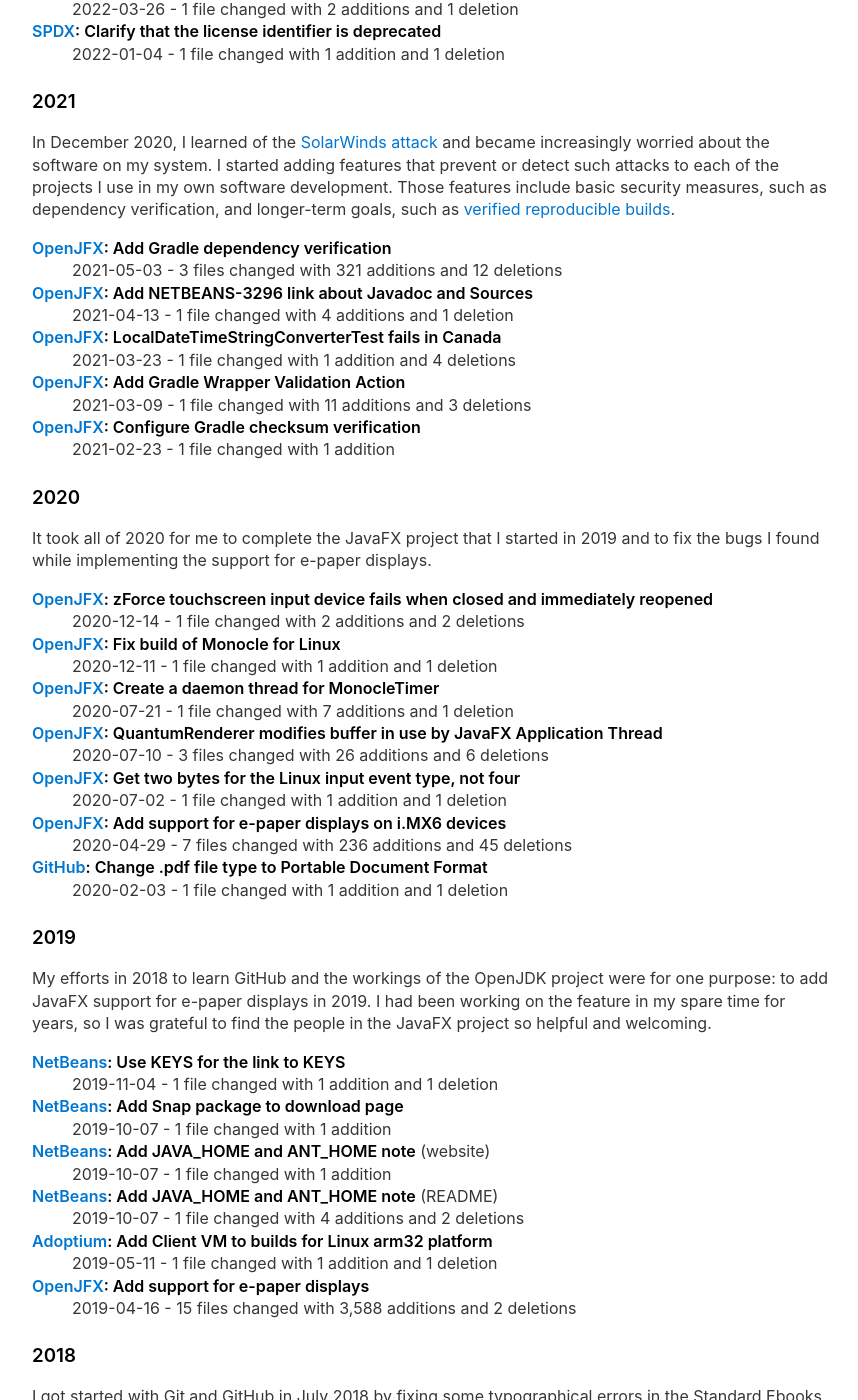
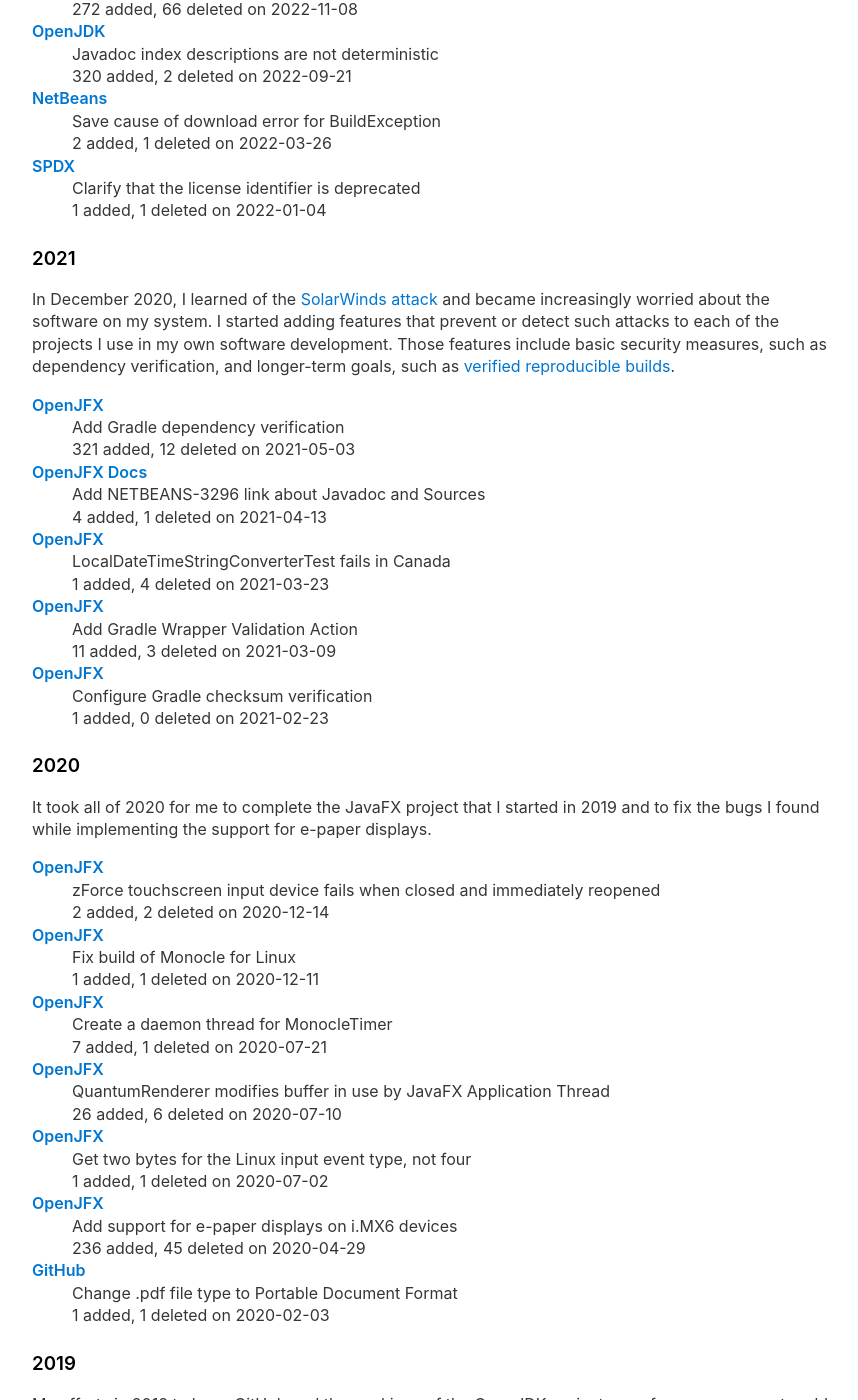
Before and after one commit to jgneff/www-status6, a Jekyll site: the page built from docs/contributions.md, in a window 1280 px wide and 1400 px high, scrolled down 833 px. Shown: the whole window, without its empty margins (208-1066 px from the left). Built offline with Jekyll 4.4.1, drawn with Linux system fonts in a browser that asks for light colours; some of the changed text lies outside the part shown.

Commit message:
Adjust formatting of description lists

```diff
--- a/docs/contributions.md
+++ b/docs/contributions.md
@@ -10,10 +10,12 @@ My contributions to open-source projects other than my own are listed below.
 
 ## In Progress
 
-**[NetBeans](https://github.com/apache/netbeans/pull/4206): Build downloads fail due to response code 503**
+**[NetBeans](https://github.com/apache/netbeans/pull/4206)**
+: Build downloads fail due to response code 503
 : Opened on 2022-06-07
 
-**[OpenJFX](https://github.com/openjdk/jfx/pull/446): Enable reproducible builds with SOURCE_DATE_EPOCH**
+**[OpenJFX](https://github.com/openjdk/jfx/pull/446)**
+: Enable reproducible builds with SOURCE_DATE_EPOCH
 : Opened on 2021-03-30
 
 ## Completed
@@ -24,20 +26,25 @@ I continued the security work I started in 2021 by making related contributions
 These changes allowed me to create strictly-confined Snap packages of my entire toolchain: [OpenJDK](https://github.com/jgneff/openjdk), [OpenJFX](https://github.com/jgneff/openjfx), [Maven](https://github.com/jgneff/strictly-maven), and [NetBeans](https://github.com/jgneff/strictly-netbeans).
 Two years after first reading about SolarWinds, I'm now starting to feel slightly less worried about supply-chain attacks.
 
-**[Tomcat](https://github.com/apache/tomcat/pull/566): Allow reproducible builds of all JDBC JAR files**
-: 2022-11-21 - 1 file changed with 9 additions and 3 deletions
+**[Tomcat](https://github.com/apache/tomcat/pull/566)**
+: Allow reproducible builds of all JDBC JAR files
+: 9 added, 3 deleted on 2022-11-21
 
-**[NetBeans](https://github.com/apache/netbeans/pull/4933): Import local schema to avoid DNS lookup in build**
-: 2022-11-08 - 2 files changed with 272 additions and 66 deletions
+**[NetBeans](https://github.com/apache/netbeans/pull/4933)**
+: Import local schema to avoid DNS lookup in build
+: 272 added, 66 deleted on 2022-11-08
 
-**[OpenJDK](https://github.com/openjdk/jdk/pull/10070): Javadoc index descriptions are not deterministic**
-: 2022-09-21 - 6 files changed with 320 additions and 2 deletions
+**[OpenJDK](https://github.com/openjdk/jdk/pull/10070)**
+: Javadoc index descriptions are not deterministic
+: 320 added, 2 deleted on 2022-09-21
 
-**[NetBeans](https://github.com/apache/netbeans/pull/3873): Save cause of download error for BuildException**
-: 2022-03-26 - 1 file changed with 2 additions and 1 deletion
+**[NetBeans](https://github.com/apache/netbeans/pull/3873)**
+: Save cause of download error for BuildException
+: 2 added, 1 deleted on 2022-03-26
 
-**[SPDX](https://github.com/spdx/LicenseListPublisher/pull/128): Clarify that the license identifier is deprecated**
-: 2022-01-04 - 1 file changed with 1 addition and 1 deletion
+**[SPDX](https://github.com/spdx/LicenseListPublisher/pull/128)**
+: Clarify that the license identifier is deprecated
+: 1 added, 1 deleted on 2022-01-04
 
 ### 2021
 
@@ -45,82 +52,104 @@ In December 2020, I learned of the [SolarWinds attack](https://www.linux.com/new
 I started adding features that prevent or detect such attacks to each of the projects I use in my own software development.
 Those features include basic security measures, such as dependency verification, and longer-term goals, such as [verified reproducible builds](https://reproducible-builds.org/).
 
-**[OpenJFX](https://github.com/openjdk/jfx/pull/437): Add Gradle dependency verification**
-: 2021-05-03 - 3 files changed with 321 additions and 12 deletions
+**[OpenJFX](https://github.com/openjdk/jfx/pull/437)**
+: Add Gradle dependency verification
+: 321 added, 12 deleted on 2021-05-03
 
-**[OpenJFX](https://github.com/openjfx/openjfx-docs/pull/122): Add NETBEANS-3296 link about Javadoc and Sources**
-: 2021-04-13 - 1 file changed with 4 additions and 1 deletion
+**[OpenJFX Docs](https://github.com/openjfx/openjfx-docs/pull/122)**
+: Add NETBEANS-3296 link about Javadoc and Sources
+: 4 added, 1 deleted on 2021-04-13
 
-**[OpenJFX](https://github.com/openjdk/jfx/pull/438): LocalDateTimeStringConverterTest fails in Canada**
-: 2021-03-23 - 1 file changed with 1 addition and 4 deletions
+**[OpenJFX](https://github.com/openjdk/jfx/pull/438)**
+: LocalDateTimeStringConverterTest fails in Canada
+: 1 added, 4 deleted on 2021-03-23
 
-**[OpenJFX](https://github.com/openjdk/jfx/pull/419): Add Gradle Wrapper Validation Action**
-: 2021-03-09 - 1 file changed with 11 additions and 3 deletions
+**[OpenJFX](https://github.com/openjdk/jfx/pull/419)**
+: Add Gradle Wrapper Validation Action
+: 11 added, 3 deleted on 2021-03-09
 
-**[OpenJFX](https://github.com/openjdk/jfx/pull/411): Configure Gradle checksum verification**
-: 2021-02-23 - 1 file changed with 1 addition
+**[OpenJFX](https://github.com/openjdk/jfx/pull/411)**
+: Configure Gradle checksum verification
+: 1 added, 0 deleted on 2021-02-23
 
 ### 2020
 
 It took all of 2020 for me to complete the JavaFX project that I started in 2019 and to fix the bugs I found while implementing the support for e-paper displays.
 
-**[OpenJFX](https://github.com/openjdk/jfx/pull/258): zForce touchscreen input device fails when closed and immediately reopened**
-: 2020-12-14 - 1 file changed with 2 additions and 2 deletions
+**[OpenJFX](https://github.com/openjdk/jfx/pull/258)**
+: zForce touchscreen input device fails when closed and immediately reopened
+: 2 added, 2 deleted on 2020-12-14
 
-**[OpenJFX](https://github.com/openjdk/jfx/pull/350): Fix build of Monocle for Linux**
-: 2020-12-11 - 1 file changed with 1 addition and 1 deletion
+**[OpenJFX](https://github.com/openjdk/jfx/pull/350)**
+: Fix build of Monocle for Linux
+: 1 added, 1 deleted on 2020-12-11
 
-**[OpenJFX](https://github.com/openjdk/jfx/pull/256): Create a daemon thread for MonocleTimer**
-: 2020-07-21 - 1 file changed with 7 additions and 1 deletion
+**[OpenJFX](https://github.com/openjdk/jfx/pull/256)**
+: Create a daemon thread for MonocleTimer
+: 7 added, 1 deleted on 2020-07-21
 
-**[OpenJFX](https://github.com/openjdk/jfx/pull/255): QuantumRenderer modifies buffer in use by JavaFX Application Thread**
-: 2020-07-10 - 3 files changed with 26 additions and 6 deletions
+**[OpenJFX](https://github.com/openjdk/jfx/pull/255)**
+: QuantumRenderer modifies buffer in use by JavaFX Application Thread
+: 26 added, 6 deleted on 2020-07-10
 
-**[OpenJFX](https://github.com/openjdk/jfx/pull/257): Get two bytes for the Linux input event type, not four**
-: 2020-07-02 - 1 file changed with 1 addition and 1 deletion
+**[OpenJFX](https://github.com/openjdk/jfx/pull/257)**
+: Get two bytes for the Linux input event type, not four
+: 1 added, 1 deleted on 2020-07-02
 
-**[OpenJFX](https://github.com/openjdk/jfx/pull/60): Add support for e-paper displays on i.MX6 devices**
-: 2020-04-29 - 7 files changed with 236 additions and 45 deletions
+**[OpenJFX](https://github.com/openjdk/jfx/pull/60)**
+: Add support for e-paper displays on i.MX6 devices
+: 236 added, 45 deleted on 2020-04-29
 
-**[GitHub](https://github.com/github/archive-program/pull/16): Change .pdf file type to Portable Document Format**
-: 2020-02-03 - 1 file changed with 1 addition and 1 deletion
+**[GitHub](https://github.com/github/archive-program/pull/16)**
+: Change .pdf file type to Portable Document Format
+: 1 added, 1 deleted on 2020-02-03
 
 ### 2019
 
 My efforts in 2018 to learn GitHub and the workings of the OpenJDK project were for one purpose: to add JavaFX support for e-paper displays in 2019.
 I had been working on the feature in my spare time for years, so I was grateful to find the people in the JavaFX project so helpful and welcoming.
 
-**[NetBeans](https://github.com/apache/netbeans-website/pull/427): Use KEYS for the link to KEYS**
-: 2019-11-04 - 1 file changed with 1 addition and 1 deletion
+**[NetBeans Website](https://github.com/apache/netbeans-website/pull/427)**
+: Use KEYS for the link to KEYS
+: 1 added, 1 deleted on 2019-11-04
 
-**[NetBeans](https://github.com/apache/netbeans-website/pull/417): Add Snap package to download page**
-: 2019-10-07 - 1 file changed with 1 addition
+**[NetBeans Website](https://github.com/apache/netbeans-website/pull/417)**
+: Add Snap package to download page
+: 1 added, 0 deleted on 2019-10-07
 
-**[NetBeans](https://github.com/apache/netbeans-website/pull/416): Add JAVA_HOME and ANT_HOME note** (website)
-: 2019-10-07 - 1 file changed with 1 addition
+**[NetBeans Website](https://github.com/apache/netbeans-website/pull/416)**
+: Add JAVA_HOME and ANT_HOME note
+: 1 added, 0 deleted on 2019-10-07
 
-**[NetBeans](https://github.com/apache/netbeans/pull/1554): Add JAVA_HOME and ANT_HOME note** (README)
-: 2019-10-07 - 1 file changed with 4 additions and 2 deletions
+**[NetBeans](https://github.com/apache/netbeans/pull/1554)**
+: Add JAVA_HOME and ANT_HOME note
+: 4 added, 2 deleted on 2019-10-07
 
-**[Adoptium](https://github.com/adoptium/temurin-build/pull/1078): Add Client VM to builds for Linux arm32 platform**
-: 2019-05-11 - 1 file changed with 1 addition and 1 deletion
+**[Adoptium](https://github.com/adoptium/temurin-build/pull/1078)**
+: Add Client VM to builds for Linux arm32 platform
+: 1 added, 1 deleted on 2019-05-11
 
-**[OpenJFX](https://github.com/javafxports/openjdk-jfx/pull/369): Add support for e-paper displays**
-: 2019-04-16 - 15 files changed with 3,588 additions and 2 deletions
+**[OpenJFX](https://github.com/javafxports/openjdk-jfx/pull/369)**
+: Add support for e-paper displays
+: 3,588 added, 2 deleted on 2019-04-16
 
 ### 2018
 
 I got started with Git and GitHub in July 2018 by fixing some typographical errors in the Standard Ebooks edition of [*Flatland*](https://standardebooks.org/ebooks/edwin-a-abbott/flatland), by Edwin A. Abbott.
 In October, I started to contribute in earnest by fixing an old pair of Java and JavaFX font bugs.
 
-**[OpenJDK](https://github.com/jgneff/openjdk-freetype): Need to set the FreeType LCD Filter to reduce fringing**
-: 2018-10-16 - 1 file changed with 3 additions ([commit](https://github.com/openjdk/jdk/commit/0ed2c6c2957269d1342610b6d0382a2f8052f167))
+**[OpenJDK](https://github.com/jgneff/openjdk-freetype)**
+: Need to set the FreeType LCD Filter to reduce fringing
+: 3 added, 0 deleted on 2018-10-16 ([commit](https://github.com/openjdk/jdk/commit/0ed2c6c2957269d1342610b6d0382a2f8052f167))
 
-**[OpenJFX](https://github.com/javafxports/openjdk-jfx/pull/235): Fonts are blurry on Ubuntu 16.04 and Debian 9**
-: 2018-10-03 - 1 file changed with 1 addition and 12 deletions
+**[OpenJFX](https://github.com/javafxports/openjdk-jfx/pull/235)**
+: Fonts are blurry on Ubuntu 16.04 and Debian 9
+: 1 added, 12 deleted on 2018-10-03
 
-**[Standard Ebooks](https://github.com/standardebooks/edwin-a-abbott_flatland/pull/3): Remove double occurrence of the word "we"**
-: 2018-08-04 - 1 file changed with 1 addition and 1 deletion
+**[Standard Ebooks](https://github.com/standardebooks/edwin-a-abbott_flatland/pull/3)**
+: Remove double occurrence of the word "we"
+: 1 added, 1 deleted on 2018-08-04
 
-**[Standard Ebooks](https://github.com/standardebooks/edwin-a-abbott_flatland/pull/2): Fix typos**
-: 2018-07-31 - 1 file changed with 1 addition and 1 deletion
+**[Standard Ebooks](https://github.com/standardebooks/edwin-a-abbott_flatland/pull/2)**
+: Fix typos
+: 1 added, 1 deleted on 2018-07-31
```
Also changed, not shown: docs/contact.md (+5 -11 lines), docs/sponsor.md (+3 -7 lines).
